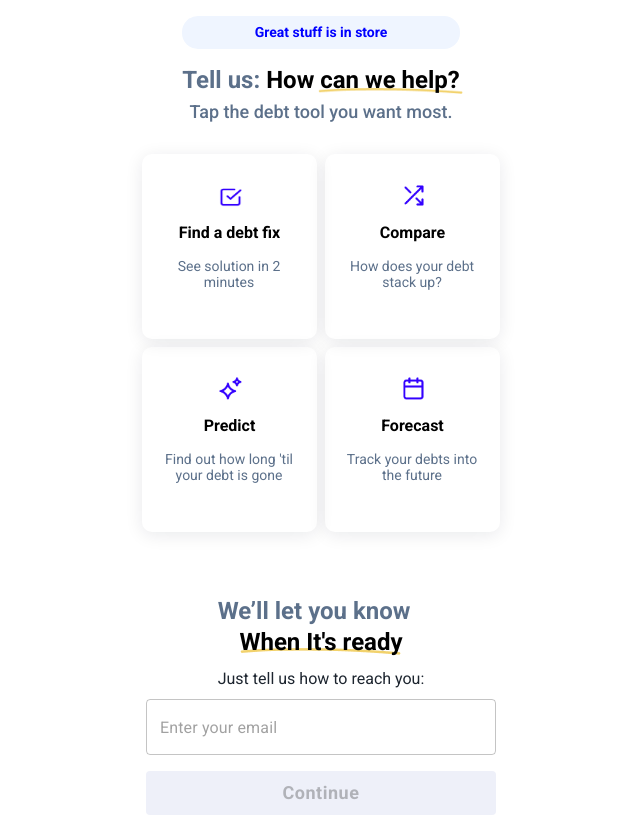
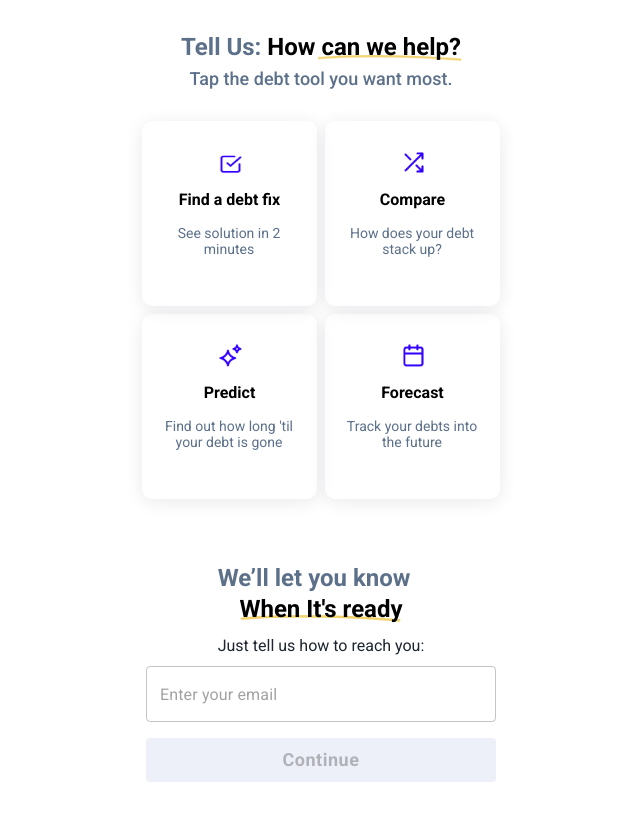
Before and after one commit to Dev-SardarAbdul/achieve, a React (Vite) app: page / in a window 1280 px wide. Shown: the whole page, without its empty margins (319-959 px from the left). After the commit the page ends 800 px from the top, so only its background shows below. Built offline with nearby package versions, Linux system fonts and the light colour scheme.

Commit message:
UI changes

```diff
--- a/src/components/card/card.jsx
+++ b/src/components/card/card.jsx
@@ -41,6 +41,7 @@ const Card = ({ setdebtTool }) => {
 
   return (
     <div>
+
       <ContactCardWrapper>
         {cardData.map((item, index) => (
           <ContactCard
--- /dev/null
+++ b/src/components/debtInfo/index.jsx
@@ -0,0 +1,33 @@
+import React from "react";
+import { MainInfoDiv } from "../greatStuffStore/styles";
+import { line } from "../../assets";
+
+const DebtInfoComp = ({ isTopComp, grayTitle, title, subTitle }) => {
+  return (
+    <div>
+      <MainInfoDiv>
+        <div className="helpTextMain">
+          {isTopComp ? (
+            <>
+              <p className="helpText">
+                <span>{grayTitle} </span> {title}
+              </p>
+              <img className="topImg" width={145} src={line} />
+              <p className="helpDesc">{subTitle}</p>
+            </>
+          ) : (
+            <>
+              <p className="helpBootomTitle"> {grayTitle} </p>
+
+              <p className="helpBottomText">{title}</p>
+              <img className="bottomImg" src={line} />
+              <p className="reachText">{subTitle}</p>
+            </>
+          )}
+        </div>
+      </MainInfoDiv>
+    </div>
+  );
+};
+
+export default DebtInfoComp;
--- /dev/null
+++ b/src/components/form/mainForm.jsx
@@ -0,0 +1,27 @@
+import React, { useState } from "react";
+import TextInput from "../input/textInput";
+import MainButton from "../button/MainButton";
+
+const MainForm = ({ debtTool }) => {
+  const [isValidEmail, setIsValidEmail] = useState(false);
+  const [email, setEmail] = useState(false);
+
+  let submitData = () => {
+    console.log("submitData", debtTool, email);
+  };
+
+  return (
+    <div>
+      <TextInput
+        isValidEmail={isValidEmail}
+        setIsValidEmail={setIsValidEmail}
+        setEmail={setEmail}
+      />
+      <MainButton submitData={submitData} isValidEmail={isValidEmail}>
+        Continue
+      </MainButton>
+    </div>
+  );
+};
+
+export default MainForm;
--- a/src/components/greatStuffStore/index.jsx
+++ b/src/components/greatStuffStore/index.jsx
@@ -2,37 +2,15 @@ import React from "react";
 import { ContactIntroDiv, MainInfoDiv } from "./styles";
 import { line } from "../../assets";
 
-const GreatStuffStore = ({ topInfo }) => {
-  console.log("topInfo: ", topInfo);
+const GreatStuffStore = ({ topInfo, title }) => {
+  console.log("title: ", title);
   return (
     <div>
       {topInfo && (
         <ContactIntroDiv>
-          <p>Great stuff is in store</p>
+          <p>{title}</p>
         </ContactIntroDiv>
       )}
-
-      <MainInfoDiv>
-        <div className="helpTextMain">
-          {topInfo ? (
-            <>
-              <p className="helpText">
-                <span>Tell us: </span> How can we help?
-              </p>
-              <img className="topImg" width={145} src={line} />
-              <p className="helpDesc">Tap the debt tool you want most.</p>
-            </>
-          ) : (
-            <>
-              <p className="helpBootomTitle">We’ll let you know </p>
-
-              <p className="helpBottomText">When It's ready</p>
-              <img className="bottomImg" src={line} />
-              <p className="reachText">Just tell us how to reach you:</p>
-            </>
-          )}
-        </div>
-      </MainInfoDiv>
     </div>
   );
 };
--- a/src/components/input/textInput.jsx
+++ b/src/components/input/textInput.jsx
@@ -1,32 +1,38 @@
-import React, { useState } from 'react';
-import { styled } from '@mui/system';
-import TextField from '@mui/material/TextField';
-import { Box } from '@mui/material';
+import React, { useState } from "react";
+import { styled } from "@mui/system";
+import TextField from "@mui/material/TextField";
+import { Box } from "@mui/material";
 
 const StyledInput = styled(TextField)(({ theme }) => ({
-  width: '350px',
-  marginBottom: '1rem',
+  width: "350px",
+  marginBottom: "1rem",
 
   "& .error": {
-    color:"red"
+    color: "red",
   },
-  [theme.breakpoints.down('sm')]: {
-    width: '90%',
+  [theme.breakpoints.down("sm")]: {
+    width: "90%",
   },
 }));
 
+const TextInput = ({ isValidEmail, setIsValidEmail,setEmail }) => {
+  console.log("isValidEmail0", isValidEmail);
+  const emailRegex = /^[a-zA-Z0-9._%+-]+@[a-zA-Z0-9.-]+\.[a-zA-Z]{2,}$/;
 
-const TextInput = ({ validateEmail ,isValidEmail }) => {
-    console.log("isValidEmail0",isValidEmail)
+  const validateEmail = (event) => {
+    const email = event.target.value;
+    setIsValidEmail(emailRegex.test(email));
+    setEmail(email)
+  };
 
   return (
     <Box
       style={{
-        display: 'flex',
-        justifyContent: 'center',
-        alignItems: 'center',
-        flexDirection: 'column',
-        width: '100%',
+        display: "flex",
+        justifyContent: "center",
+        alignItems: "center",
+        flexDirection: "column",
+        width: "100%",
       }}
     >
       <StyledInput
--- a/src/pages/debtTools.jsx
+++ b/src/pages/debtTools.jsx
@@ -5,44 +5,39 @@ import TextInput from "../components/input/textInput";
 import MainButton from "../components/button/MainButton";
 
 import { styled } from "@mui/system";
+import DebtInfoComp from "../components/debtInfo";
+import MainForm from "../components/form/mainForm";
 
- const MainWrapper = styled("div")(({ theme }) => ({
+const MainWrapper = styled("div")(({ theme }) => ({
   display: "flex",
   flexDirection: "column",
   justifyContent: "center",
   alignItems: "center",
 
-  paddingTop:"1rem",
-  paddingBottom:"1rem",
-
+  paddingTop: "1rem",
+  paddingBottom: "1rem",
 }));
 
-
 function DebtTools() {
-  const emailRegex = /^[a-zA-Z0-9._%+-]+@[a-zA-Z0-9.-]+\.[a-zA-Z]{2,}$/;
-  const [isValidEmail, setIsValidEmail] = useState(false);
-
   const [debtTool, setdebtTool] = useState("");
-  let submitData = () => {
-    console.log("submitData", 2);
-  };
-
-  console.log("debtTool", debtTool);
-
-  const validateEmail = (event) => {
-    const email = event.target.value;
-    setIsValidEmail(emailRegex.test(email));
-  };
 
   return (
     <MainWrapper className=" ">
-      <GreatStuffStore topInfo={true} />
+      <GreatStuffStore title={"Great stuff is in store"} />
+      <DebtInfoComp
+        isTopComp={true}
+        grayTitle={"Tell Us:"}
+        title={"How can we help?"}
+        subTitle={"Tap the debt tool you want most."}
+      />
       <Card setdebtTool={setdebtTool} />
-      <GreatStuffStore topInfo={false} />
-      <TextInput validateEmail={validateEmail} isValidEmail={isValidEmail} />
-      <MainButton submitData={submitData} isValidEmail={isValidEmail} >
-        Continue
-      </MainButton>
+      <DebtInfoComp
+        isTopComp={false}
+        grayTitle={"We’ll let you know"}
+        title={"When It's ready"}
+        subTitle={"Just tell us how to reach you:"}
+      />
+      <MainForm debtTool={debtTool} />
     </MainWrapper>
   );
 }
```
Also changed, not shown: src/components/button/MainButton.jsx (+17 -13 lines), 1 other file (tests, documents, lock files or other folders).
